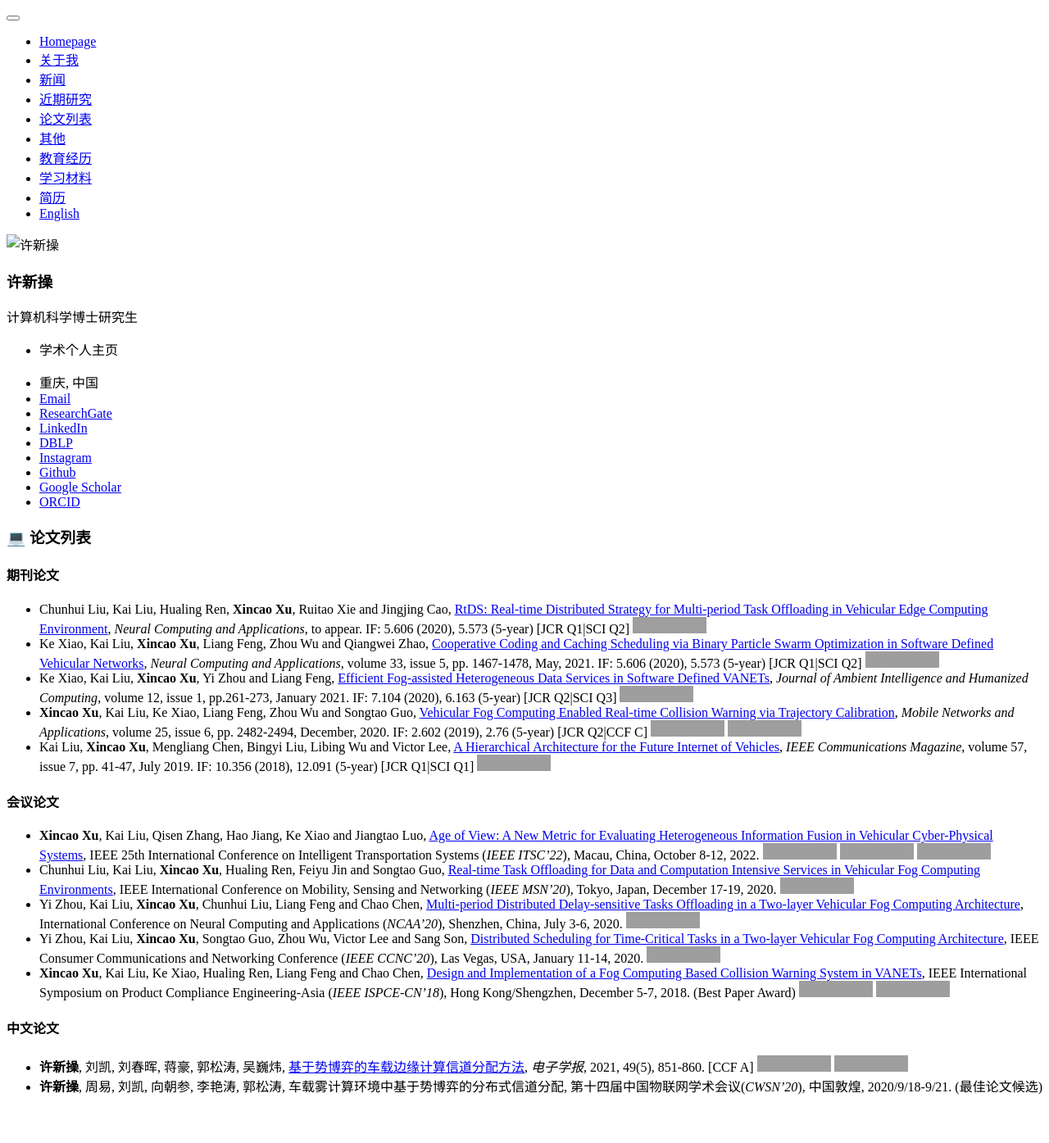
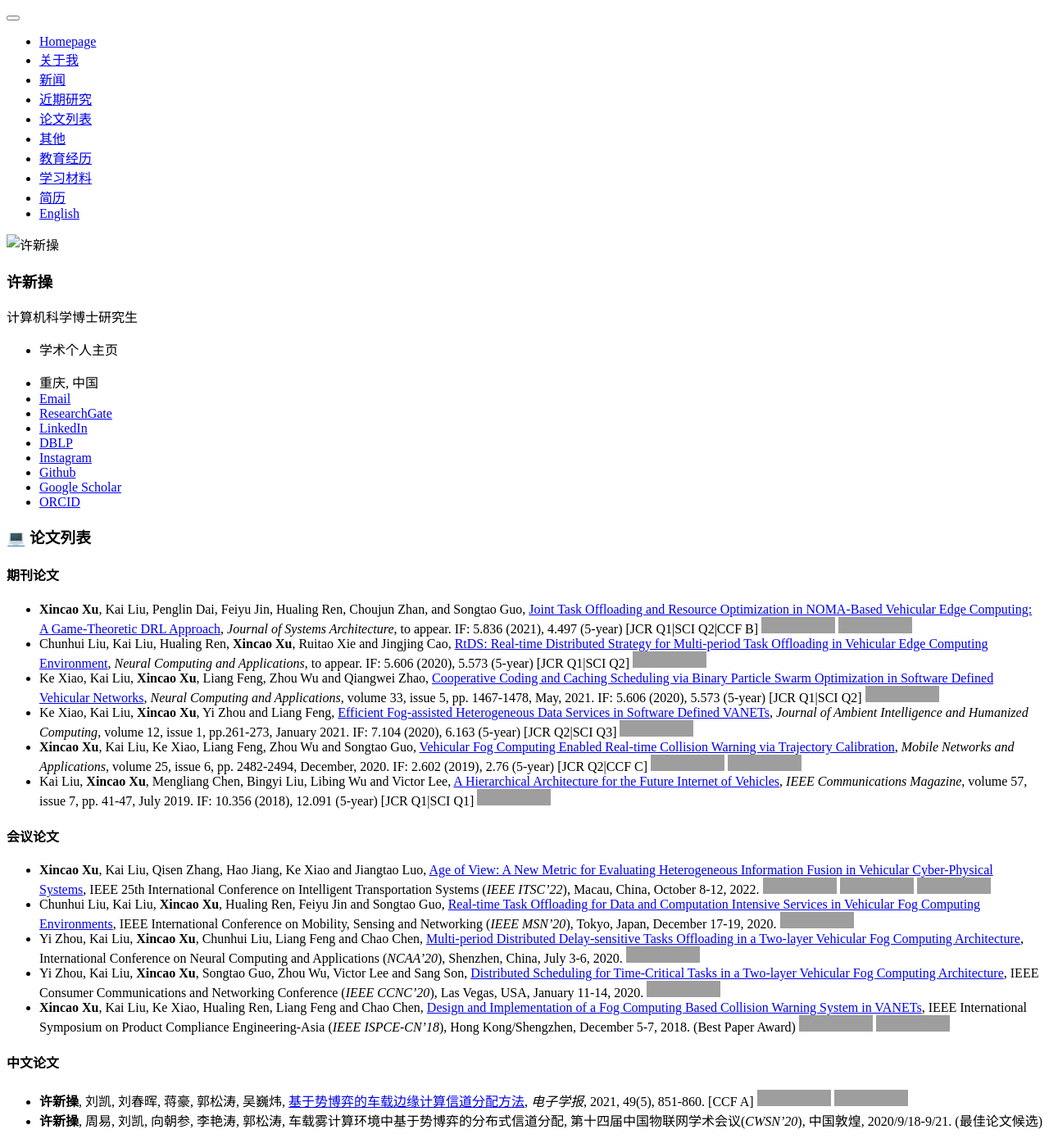
Before and after one commit to neardws/zh, a Jekyll site: the page built from _pages/includes/pub.md, in a window 1280 px wide. Shown: the whole page at 82% size. Built offline with Jekyll 4.4.1, drawn with Linux system fonts in a browser that asks for light colours; our own code applies the rules of GitHub Pages for plain Markdown files; before the commit the page ends 1353 px from its top, so only the background shows below that; grey boxes are pictures that could not be loaded.

Commit message:
Update pub.md

```diff
--- a/_pages/includes/pub.md
+++ b/_pages/includes/pub.md
@@ -2,6 +2,7 @@
 
 #### 期刊论文
 
+- **Xincao Xu**, Kai Liu, Penglin Dai, Feiyu Jin, Hualing Ren, Choujun Zhan, and Songtao Guo, [Joint Task Offloading and Resource Optimization in NOMA-Based Vehicular Edge Computing: A Game-Theoretic DRL Approach](https://arxiv.org/abs/2209.12749), *Journal of Systems Architecture*, to appear. IF: 5.836 (2021), 4.497 (5-year) [JCR Q1\|SCI Q2\|CCF B] [![](https://img.shields.io/badge/dynamic/json?logo=Google%20Scholar&url=https%3A%2F%2Fcdn.jsdelivr.net%2Fgh%2FNeardws%2Fneardws.github.io@google-scholar-stats%2Fgs_data.json&query=$['publications']['DK5avZUAAAAJ:Y5dfb0dijaUC']['num_citations']&labelColor=f6f6f6&color=9cf&style=flat&label=citations)](https://scholar.google.com/citations?view_op=view_citation&hl=en&user=DK5avZUAAAAJ&citation_for_view=DK5avZUAAAAJ:Y5dfb0dijaUC) [![](https://img.shields.io/github/stars/neardws/Game-Theoretic-Deep-Reinforcement-Learning?style=social)](https://github.com/neardws/Game-Theoretic-Deep-Reinforcement-Learning)
 - Chunhui Liu, Kai Liu, Hualing Ren, **Xincao Xu**, Ruitao Xie and Jingjing Cao, [RtDS: Real-time Distributed Strategy for Multi-period Task Offloading in Vehicular Edge Computing Environment](https://link.springer.com/article/10.1007/s00521-021-05766-5), *Neural Computing and Applications*, to appear. IF: 5.606 (2020), 5.573 (5-year) [JCR Q1\|SCI Q2] [![](https://img.shields.io/badge/dynamic/json?logo=Google%20Scholar&url=https%3A%2F%2Fcdn.jsdelivr.net%2Fgh%2FNeardws%2Fneardws.github.io@google-scholar-stats%2Fgs_data.json&query=$['publications']['DK5avZUAAAAJ:4fKUyHm3Qg0C']['num_citations']&labelColor=f6f6f6&color=9cf&style=flat&label=citations)](https://scholar.google.com/citations?view_op=view_citation&hl=en&user=DK5avZUAAAAJ&citation_for_view=DK5avZUAAAAJ:4fKUyHm3Qg0C)
 - Ke Xiao, Kai Liu, **Xincao Xu**, Liang Feng, Zhou Wu and Qiangwei Zhao, [Cooperative Coding and Caching Scheduling via Binary Particle Swarm Optimization in Software Defined Vehicular Networks](https://link.springer.com/article/10.1007/s00521-020-04978-5), *Neural Computing and Applications*, volume 33, issue 5, pp. 1467-1478, May, 2021. IF: 5.606 (2020), 5.573 (5-year) [JCR Q1\|SCI Q2] [![](https://img.shields.io/badge/dynamic/json?logo=Google%20Scholar&url=https%3A%2F%2Fcdn.jsdelivr.net%2Fgh%2FNeardws%2Fneardws.github.io@google-scholar-stats%2Fgs_data.json&query=$['publications']['DK5avZUAAAAJ:l7t_Zn2s7bgC']['num_citations']&labelColor=f6f6f6&color=9cf&style=flat&label=citations)](https://scholar.google.com/citations?view_op=view_citation&hl=en&user=DK5avZUAAAAJ&citation_for_view=DK5avZUAAAAJ:l7t_Zn2s7bgC)
 - Ke Xiao, Kai Liu, **Xincao Xu**, Yi Zhou and Liang Feng, [Efficient Fog-assisted Heterogeneous Data Services in Software Defined VANETs](https://link.springer.com/article/10.1007/s12652-019-01507-8), *Journal of Ambient Intelligence and Humanized Computing*, volume 12, issue 1, pp.261-273, January 2021. IF: 7.104 (2020), 6.163 (5-year) [JCR Q2\|SCI Q3] [![](https://img.shields.io/badge/dynamic/json?logo=Google%20Scholar&url=https%3A%2F%2Fcdn.jsdelivr.net%2Fgh%2FNeardws%2Fneardws.github.io@google-scholar-stats%2Fgs_data.json&query=$['publications']['DK5avZUAAAAJ:CHSYGLWDkRkC']['num_citations']&labelColor=f6f6f6&color=9cf&style=flat&label=citations)](https://scholar.google.com/citations?view_op=view_citation&hl=en&user=DK5avZUAAAAJ&citation_for_view=DK5avZUAAAAJ:CHSYGLWDkRkC)
```
